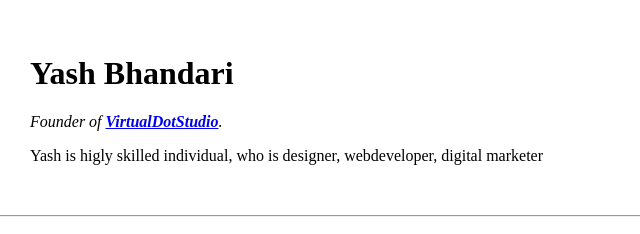
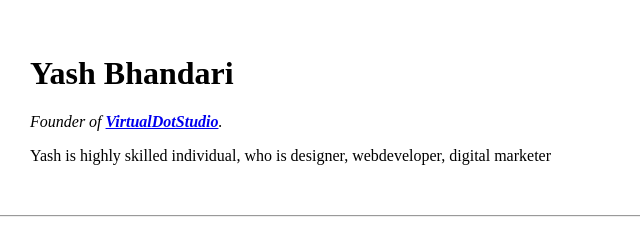
Before and after one commit to virtualdot/cv, a plain HTML site: page index.html in a window 1280 px wide. Shown: the top 234 px of the page, 351-991 px from the left. Drawn offline with Linux system fonts and the light colour scheme.

Commit message:
Add files via upload

```diff
--- a/index.html
+++ b/index.html
@@ -16,7 +16,7 @@
                 <p><em>Founder of <a
                             href="https://www.instagram.com/virtualdotstudio/"><strong>VirtualDotStudio</a></strong>.</em>
                 </p>
-                <p>Yash is higly skilled individual, who is designer, webdeveloper, digital marketer</p>
+                <p>Yash is highly skilled individual, who is designer, webdeveloper, digital marketer</p>
             </td>
         </tr>
     </table>
@@ -25,7 +25,7 @@
     <table cellspacing="10">
         <tr>
             <td> Design</td>
-                        <td >⚡⚡⚡⚡</td>
+            <td>⚡⚡⚡⚡</td>
         </tr>
         <tr>
             <td> Graphic Design</td>
```
Lines whose indentation alone changed are shown as unchanged.
